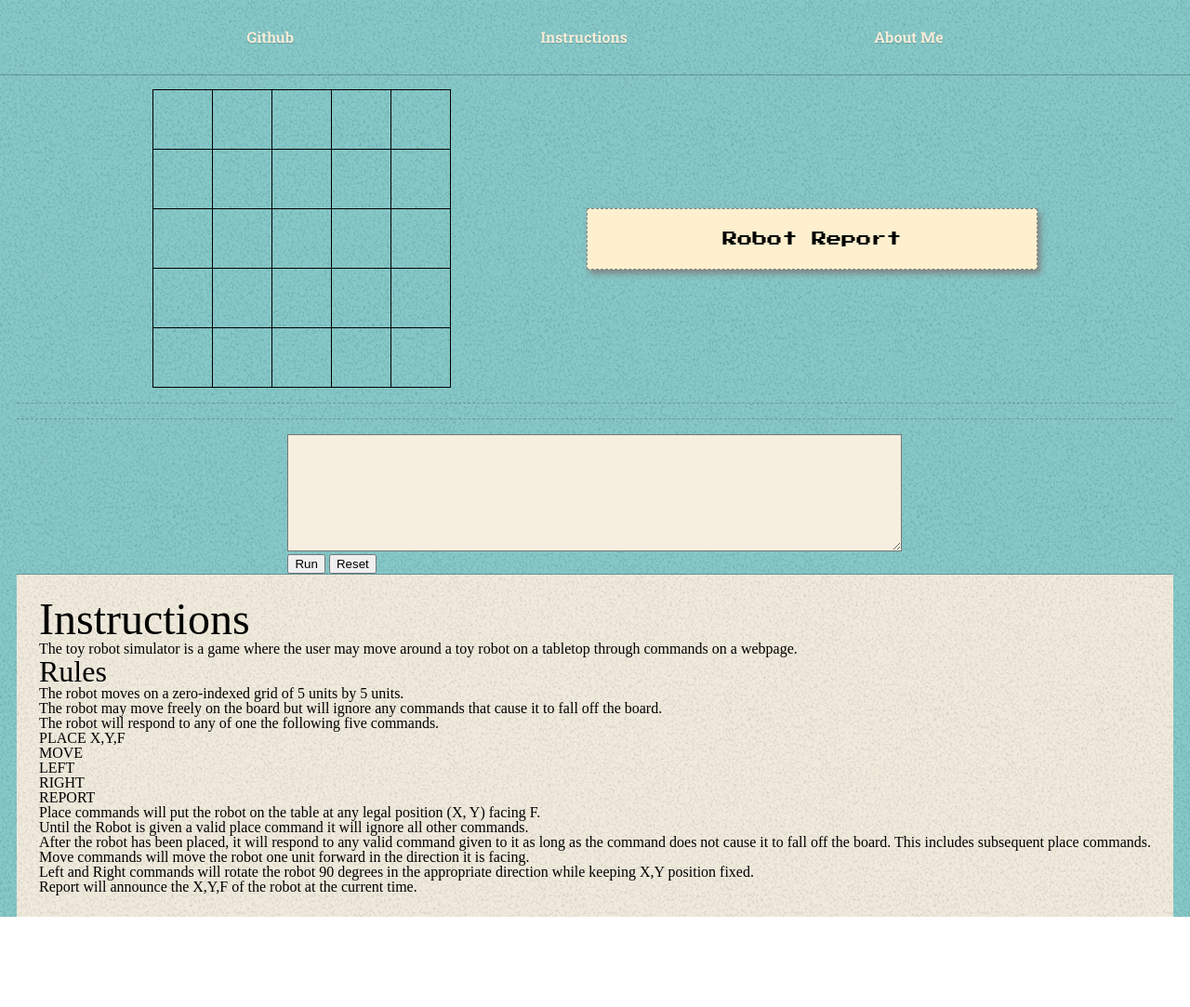
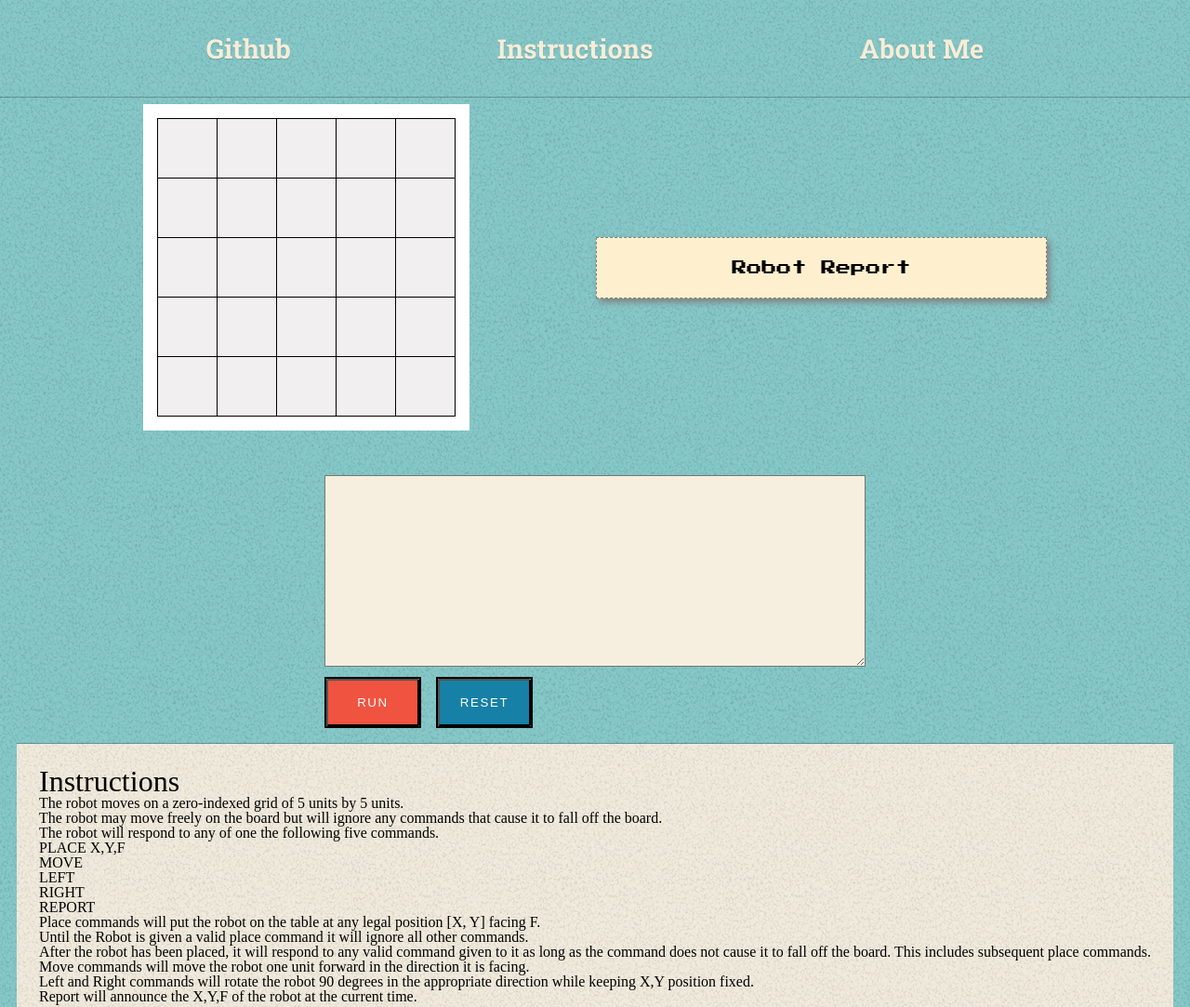
Before and after one commit to MrChaoCao/ToyRobotSimulator, a website built with webpack: page dist/index.html in a window 1280 px wide. Shown: the top 1083 px of the page at 93% size. Before the commit the page ends 986 px from the top, so only its background shows below. Built offline with nearby package versions, Linux system fonts and the light colour scheme.

Commit message:
Add board background, style buttons

```diff
--- a/dist/index.html
+++ b/dist/index.html
@@ -15,42 +15,43 @@
       <a class="nav-link" href="#instructions">Instructions</a>
       <a class="nav-link" href="http://chaocao.info/" target="_blank">About Me</a>
     </div>
+
     <div class="not-banner">
       <div class="graphical-display">
         <div class="top-section">
-          <div id="board">
-            <a href="https://github.com/MrChaoCao/ToyRobotSimulator" target="_blank" id="robotToy">
-              <img class="sprite" src="./assets/Robotocat.png">
-            </a>
+          <div class="board-card">
+            <div id="board">
+              <a href="https://github.com/MrChaoCao/ToyRobotSimulator" target="_blank" id="robotToy">
+                <img class="sprite" src="./assets/Robotocat.png">
+              </a>
+            </div>
           </div>
           <p id="robo-report">Robot Report</p>
         </div> <!-- top-section -->
 
         <br>
-        <div class="line-break"></div>
+        <!-- <div class="line-break"></div> -->
         <br>
-        <div class="line-break"></div>
+        <!-- <div class="line-break"></div> -->
         <br>
-        <!-- <hr class="line-break"> -->
 
         <div class="bottom-section">
           <div class="input-field">
             <textarea id="command-list" name="name" rows="8" cols="80"></textarea>
           </div>
-
-          <input id="run" type="submit" name="run" value="Run">
-          <input id="reset" type="reset" name="reset" value="Reset">
-
+          <div class="buttons">
+            <div class="border-box">
+              <input class="button" id="run" type="submit" value="RUN">
+            </div>
+            <div class="border-box">
+              <input class="button" id="reset" type="reset" value="RESET">
+            </div>
+          </div>
         </div> <!-- bottom-section -->
-
-
       </div> <!-- graphical display -->
       <br>
       <div id="instructions">
-        <h1>Instructions</h1>
-        The toy robot simulator is a game where the user may move around a toy robot on a tabletop through commands on a webpage.
-
-        <ul> <h2>Rules</h2>
+        <ul> <h2>Instructions</h2>
           <li>
             The robot moves on a zero-indexed grid of 5 units by 5 units.
           </li>
@@ -69,7 +70,7 @@
 
         <ul>
           <li>
-            Place commands will put the robot on the table at any legal position (X, Y) facing F.
+            Place commands will put the robot on the table at any legal position [X, Y] facing F.
           </li>
           <li>
             Until the Robot is given a valid place command it will ignore all other commands.
--- a/dist/style.css
+++ b/dist/style.css
@@ -11,10 +11,11 @@ body {
 }
 
 .banner {
+  font-size: 1.8em;
   z-index: 2;
   position: fixed;
   top: 0px;
-  height: 10vh;
+  height: 13vh;
   width: 100%;
   display: flex;
   align-items: center;
@@ -31,7 +32,7 @@ body {
 }
 
 .not-banner {
-  margin-top: 12vh;
+  margin-top: 14vh;
 }
 
 .graphical-display {
@@ -80,6 +81,13 @@ h2 {
   box-shadow: 3px 4px 7px grey;
 }
 
+.board-card {
+  z-index: -3;
+  background-color: #f1efef;
+  border: 15px solid white;
+
+}
+
 #board {
   position: relative;
   display: inline-flex;
@@ -103,7 +111,7 @@ h2 {
 }
 
 #robotToy {
-  z-index: -1;
+  z-index: -2;
   height: 8vmin;
   width: 8vmin;
   position: absolute;
@@ -113,6 +121,42 @@ h2 {
   visibility: hidden;
 }
 
+.bottom-section{
+  display: flex;
+  flex-direction: column;
+}
+
+.border-box {
+  border: 2px solid black;
+  box-sizing: border-box;
+  margin: 1vmin 2vmin 2vmin 0vmin;
+}
+
+.buttons {
+  display:flex;
+}
+
+.button {
+  color: white;
+  letter-spacing: .12em;
+  padding: 2vmin 0vmin;
+  width: 100px;
+  border-radius: 2px;
+}
+
+.button:hover {
+  color: black;
+}
+
+#run {
+  background-color: #F05340;
+}
+
+#reset{
+  background-color: #1680A6;
+}
+
+
 .sprite {
   box-sizing: border-box;
   max-height: 8vmin;
@@ -121,4 +165,6 @@ h2 {
 
 #command-list {
   background: #f6efdf;
+  width: 45vw;
+  height: 25vh;
 }
```
Also changed, not shown: dist/main.js.
